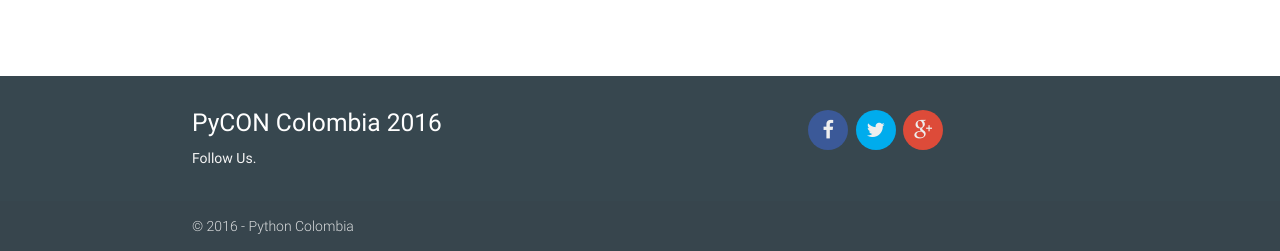
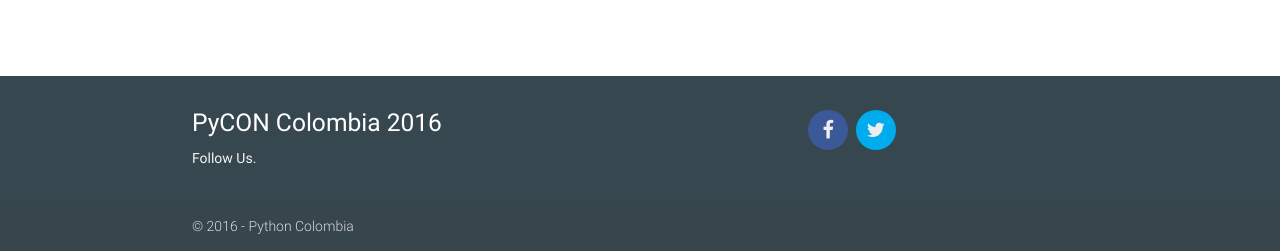
Before and after one commit to swappsco/landing, a Django app: template app/templates/home/home_page.html in a window 1280 px wide. Shown: the part 2014-2265 px from the top of the page. Run offline with Django 3.2, Linux system fonts and the light colour scheme; the template is opened without the code that fills it, so the values that code supplies are empty; parts of the project's set-up code (start-up, migrations or seed data) failed here and were passed over; some libraries are stand-ins or nearby versions.

Commit message:
Changes on profile links, facebook url and get ride of google +

```diff
--- a/app/templates/sections/footer.html
+++ b/app/templates/sections/footer.html
@@ -8,9 +8,8 @@
             </div>
             <div class="col l4 offset-l2 s12">
                 <ul class="social-links">
-                    <li class="facebook"><a class="grey-text text-lighten-3" href="https://www.facebook.com/PyConColombia" target="_blank"><i class="fa fa-facebook"></i> </a></li>
+                    <li class="facebook"><a class="grey-text text-lighten-3" href="https://www.facebook.com/PyCon-Colombia-1071244226273512/" target="_blank"><i class="fa fa-facebook"></i> </a></li>
                     <li class="twitter"><a class="grey-text text-lighten-3" href="https://twitter.com/pyconcolombia" target="_blank"><i class="fa fa-twitter"></i> </a></li>
-                    <li class="google-plus"><a class="grey-text text-lighten-3" href="https://plus.google.com/+PyConColombia" target="_blank"><i class="fa fa-google-plus"></i></a></li>
                 </ul>
             </div>
         </div>
```
